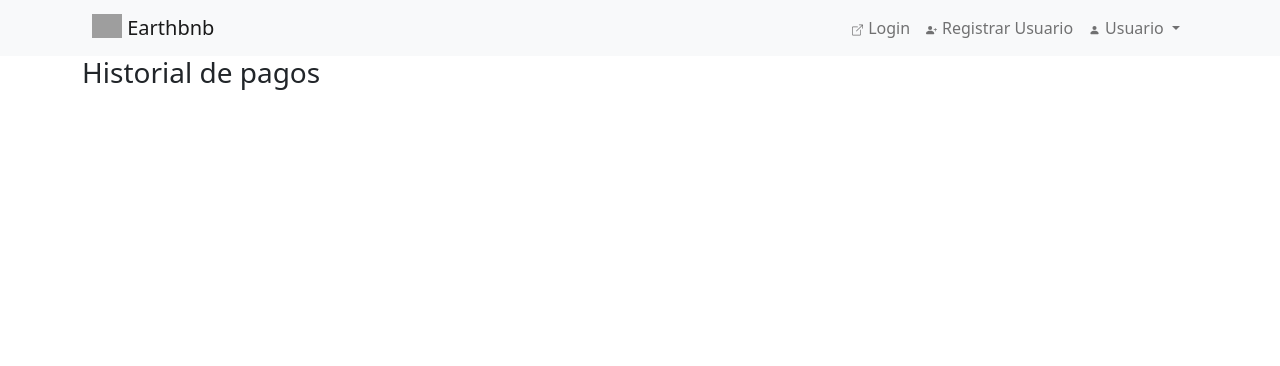
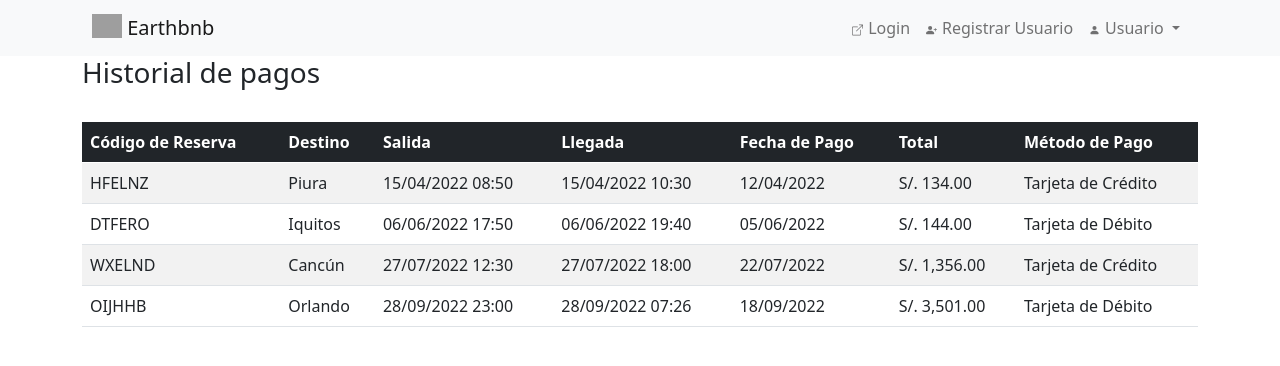
Before and after one commit to zolrivera/METODOSAGILES, a plain HTML site: page historial_pagos.html in a window 1280 px wide. Drawn offline with nearby package versions, Linux system fonts and the light colour scheme; files that its build step writes are made by us from their sources; grey boxes are pictures that could not be loaded.

Commit message:
M4_Historial_Pagos

```diff
--- a/historial_pagos.html
+++ b/historial_pagos.html
@@ -152,8 +152,59 @@
 	</nav>
 	<!-- Fin Menu ::: Luis Romero ::: No tocar -->
 	<div class="container">
-		<!-- TODOCODIGO AQUI -->
 		<h3>Historial de pagos</h3>
+		<br>
+		<table class="table table-striped">
+			<thead>
+				<tr class="table-dark">
+					<th scope="col">Código de Reserva</th>
+					<th scope="col">Destino</th>
+					<th scope="col">Salida</th>
+					<th scope="col">Llegada</th>
+					<th scope="col">Fecha de Pago</th>
+					<th scope="col">Total</th>
+					<th scope="col">Método de Pago</th>
+				</tr>
+			</thead>
+			<tbody>
+				<tr>
+					<td>HFELNZ</td>
+					<td>Piura</td>
+					<td>15/04/2022 08:50</td>
+					<td>15/04/2022 10:30</td>
+					<td>12/04/2022</td>
+					<td>S/. 134.00</td>
+					<td>Tarjeta de Crédito</td>
+				</tr>
+				<tr>
+					<td>DTFERO</td>
+					<td>Iquitos</td>
+					<td>06/06/2022 17:50</td>
+					<td>06/06/2022 19:40</td>
+					<td>05/06/2022</td>
+					<td>S/. 144.00</td>
+					<td>Tarjeta de Débito</td>
+				</tr>
+				<tr>
+					<td>WXELND</td>
+					<td>Cancún</td>
+					<td>27/07/2022 12:30</td>
+					<td>27/07/2022 18:00</td>
+					<td>22/07/2022</td>
+					<td>S/. 1,356.00</td>
+					<td>Tarjeta de Crédito</td>
+				</tr>
+				<tr>
+					<td>OIJHHB</td>
+					<td>Orlando</td>
+					<td>28/09/2022 23:00</td>
+					<td>28/09/2022 07:26</td>
+					<td>18/09/2022</td>
+					<td>S/. 3,501.00</td>
+					<td>Tarjeta de Débito</td>
+				</tr>
+			</tbody>
+		</table>
 	</div>
 </body>
 
```
